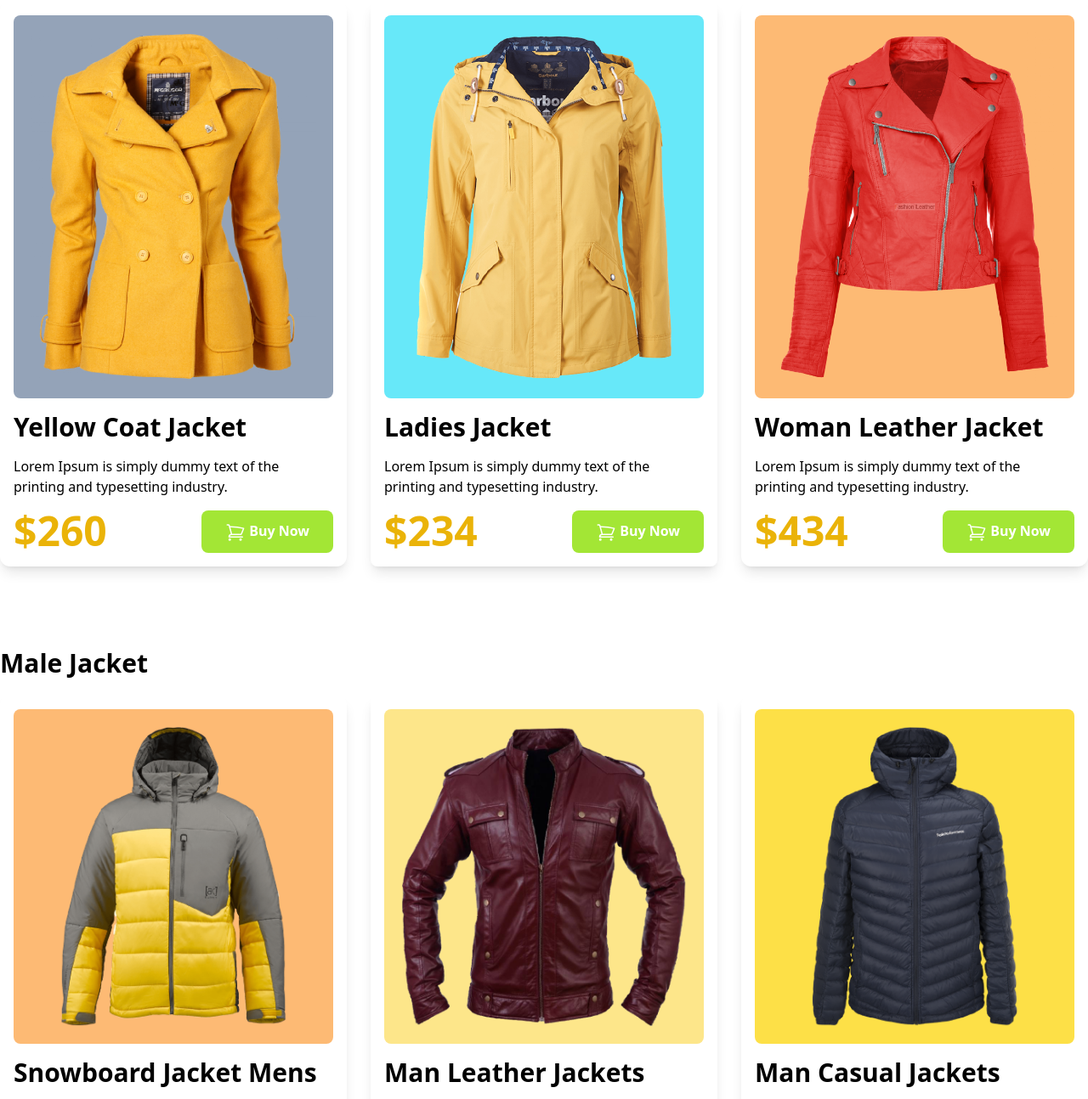
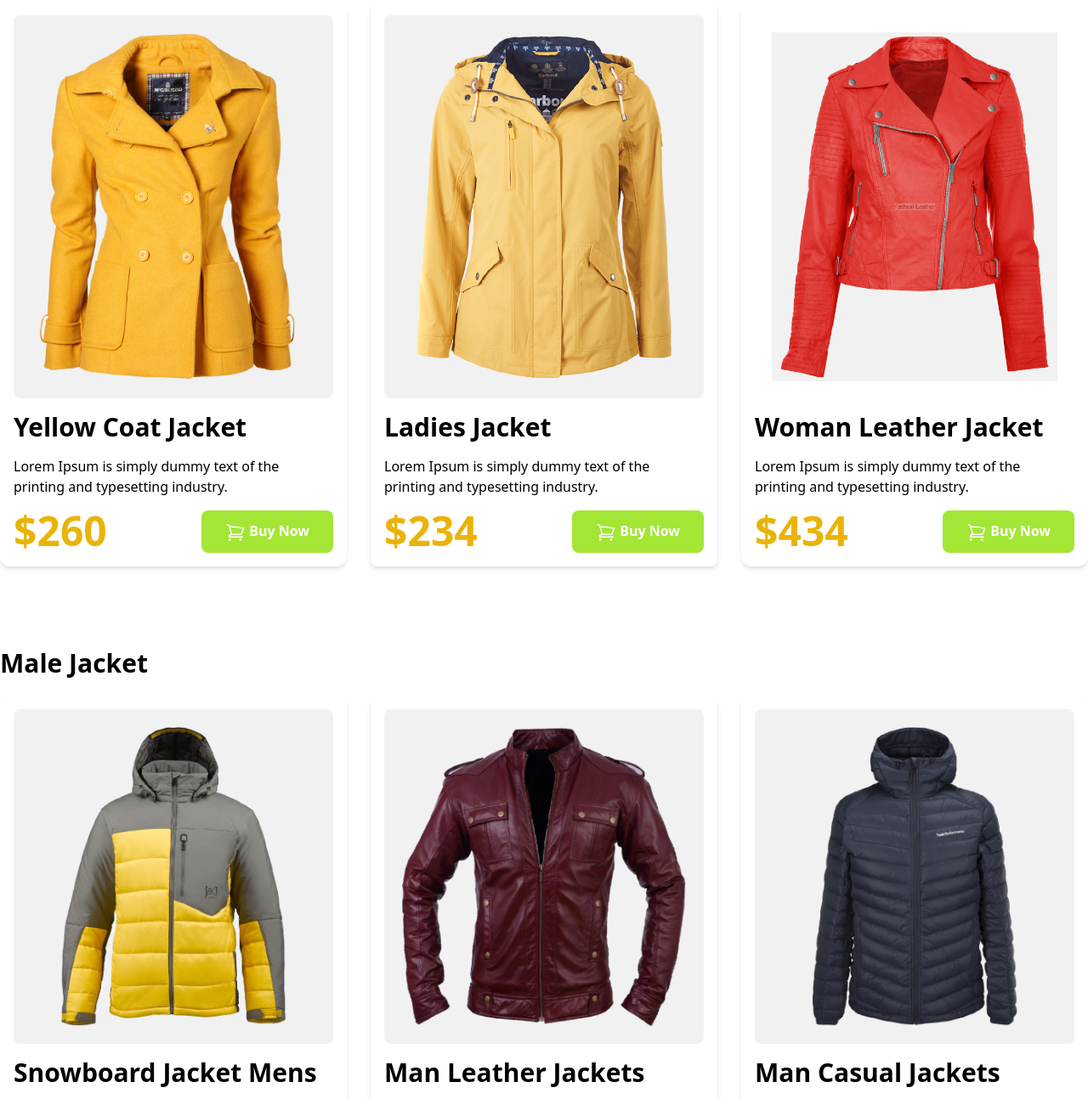
Before and after one commit to mahmudpial/fasion-website-tailwind, a plain HTML site: page index.html in a window 1280 px wide. Shown: the part 717-2011 px from the top of the page at 85% size. Drawn offline with nearby package versions, Linux system fonts and the light colour scheme.

Commit message:
change the color with section

```diff
--- a/index.html
+++ b/index.html
@@ -13,8 +13,9 @@
                 extend: {
                     colors: {
                         clifford: '#da373d',
-                        penguin: 'FFFBF0',
-                        mainColor: 'E5E5E5',
+                        penguin: '#FFFBF0',
+                        mainColor: '#E5E5E5',
+                        product: '#F1F1F1',
                     }
                 }
             }
@@ -54,14 +55,14 @@
         </section>
 
     </header>
-    <main class="container mx-auto bg-mainColor">
+    <main class="container mx-auto w-full">
         <!-- woman jacket section  -->
         <section class="pb-24">
             <h1 class="text-3xl text-center sm:text-left font-semibold">Woman Jacket</h1>
             <div class="grid  md:grid-cols-2 lg:grid-cols-3 gap-7 pt-5 ">
                 <!-- jacket 1 -->
-                <div class="p-4 border-0 shadow-lg rounded-xl space-y-4">
-                    <div class="p-5 bg-slate-400 rounded-lg">
+                <div class="p-4 border-0 shadow-md rounded-xl space-y-4">
+                    <div class="p-5 bg-product rounded-lg">
                         <img src="images/jacket-1.png" alt="" srcset="">
                     </div>
                     <h3 class="text-3xl font-semibold">Yellow Coat Jacket</h3>
@@ -79,8 +80,8 @@
                     </div>
                 </div>
                 <!-- jacket 2 -->
-                <div class="p-4 shadow-lg rounded-lg space-y-4">
-                    <div class="p-5 bg-cyan-300 rounded-lg">
+                <div class="p-4 shadow-md rounded-lg space-y-4">
+                    <div class="p-5 bg-product rounded-lg">
                         <img src="images/jacket-2.png" alt="" srcset="">
                     </div>
                     <h3 class="text-3xl font-semibold">Ladies Jacket</h3>
@@ -98,9 +99,9 @@
                     </div>
                 </div>
                 <!-- jacket 3 -->
-                <div class="p-4 shadow-lg rounded-xl space-y-4">
-                    <div class="p-5 bg-orange-300 rounded-lg">
-                        <img src="images/jacket-3.png" alt="" srcset="">
+                <div class="p-4 shadow-md rounded-xl space-y-4">
+                    <div class="p-5  rounded-lg">
+                        <img class="bg-product" src="images/jacket-3.png" alt="" srcset="">
                     </div>
                     <h3 class="text-3xl font-semibold">Woman Leather Jacket</h3>
                     <p>Lorem Ipsum is simply dummy text of the
@@ -123,8 +124,8 @@
             <h1 class="text-3xl text-center sm:text-left font-semibold">Male Jacket</h1>
             <div class="grid md:grid-cols-2 lg:grid-cols-3 gap-7 pt-5 ">
                 <!-- male jacket 1 -->
-                <div class="p-4 shadow-lg rounded-xl space-y-4">
-                    <div class="p-5 bg-orange-300 rounded-lg">
+                <div class="p-4 shadow-md rounded-xl space-y-4">
+                    <div class="p-5 bg-product rounded-lg">
                         <img src="images/jacket-4.png" alt="" srcset="">
                     </div>
                     <h3 class="text-3xl font-semibold">Snowboard Jacket Mens</h3>
@@ -142,8 +143,8 @@
                     </div>
                 </div>
                 <!-- male jacket 2 -->
-                <div class="p-4 shadow-lg rounded-lg space-y-4">
-                    <div class="p-5 bg-amber-200 rounded-lg">
+                <div class="p-4 shadow-md rounded-lg space-y-4">
+                    <div class="p-5 bg-product rounded-lg">
                         <img src="images/jacket-5.png" alt="" srcset="">
                     </div>
                     <h3 class="text-3xl font-semibold">Man Leather Jackets</h3>
@@ -161,8 +162,8 @@
                     </div>
                 </div>
                 <!-- male jacket 3 -->
-                <div class="p-4 shadow-lg rounded-xl space-y-4">
-                    <div class="p-5 bg-yellow-300 rounded-lg">
+                <div class="p-4 shadow-md rounded-xl space-y-4">
+                    <div class="p-5 bg-product rounded-lg">
                         <img src="images/jacket-6.png" alt="" srcset="">
                     </div>
                     <h3 class="text-3xl font-semibold">Man Casual Jackets</h3>
@@ -222,10 +223,8 @@
                 </div>
             </div>
         </section>
-
-
     </main>
-    <footer>buy us</footer>
+    <footer></footer>
 </body>
 
 </html>
```
